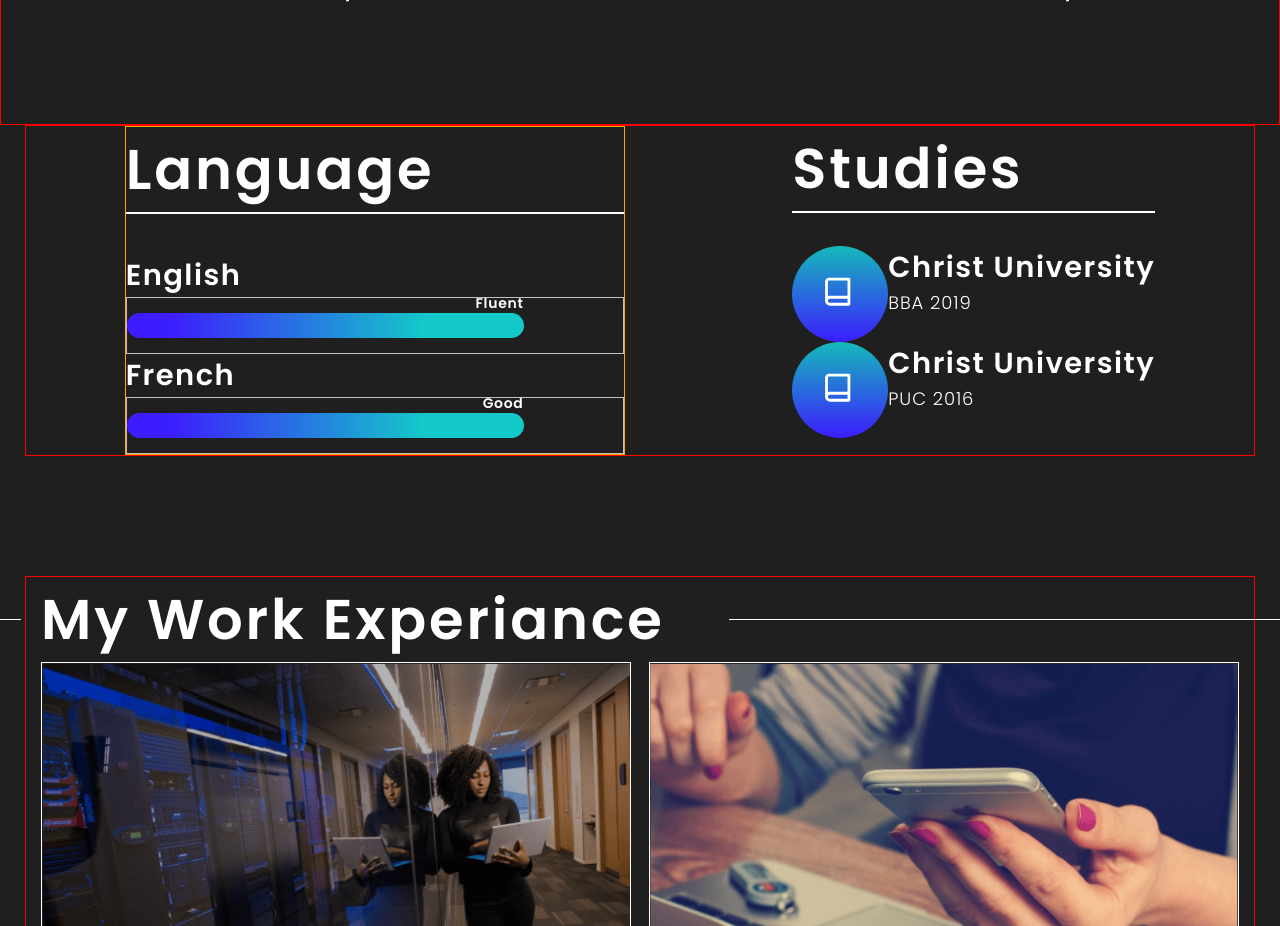
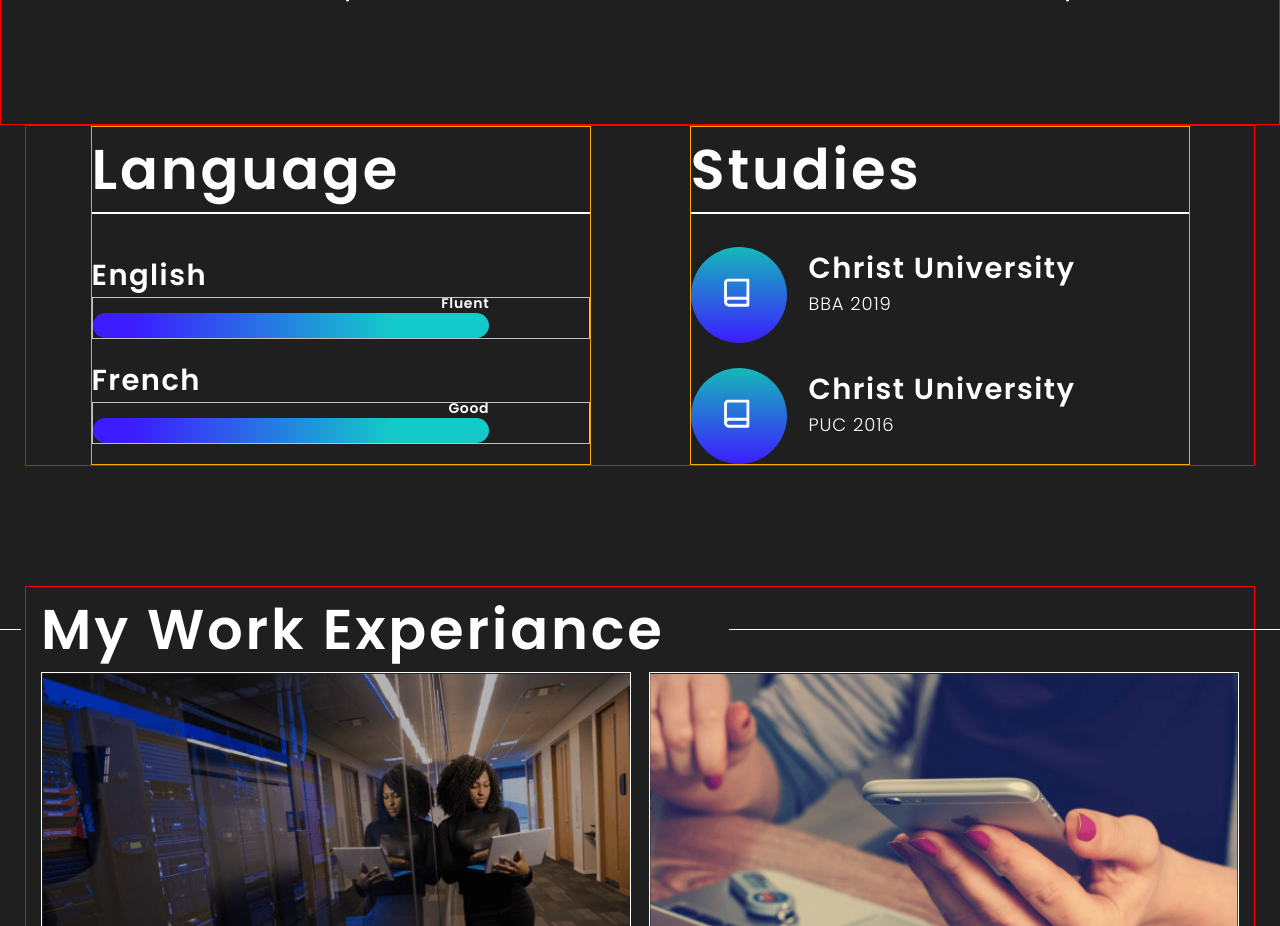
Before and after one commit to AndryGavrus/portfolio-project-my-version, a React app: page / in a window 1280 px wide. Shown: the part 2100-3026 px from the top of the page. Built offline with nearby package versions, Linux system fonts and the light colour scheme.

Commit message:
Fixed StudiesBlock

```diff
--- a/src/layout/sections/skills/Skills.tsx
+++ b/src/layout/sections/skills/Skills.tsx
@@ -164,8 +164,14 @@
             left: 0;
         }
     }
+
+
 `
 const StudiesBlock = styled.div`
+    max-width: 500px;
+    width: 100%;
+    border: 1px solid orange;
+
     ${SectionTitle} {
         margin-bottom: 35px;
 
--- a/src/layout/sections/skills/blocks/LangSkill.tsx
+++ b/src/layout/sections/skills/blocks/LangSkill.tsx
@@ -37,7 +37,7 @@
 `
 
 const Wrapper = styled.div`
-    padding: 15px 0;
+    padding-top: 15px;
     display: inline-block;
     text-align: end;
     border: 1px solid silver;
--- a/src/layout/sections/skills/blocks/Universities.tsx
+++ b/src/layout/sections/skills/blocks/Universities.tsx
@@ -28,6 +28,10 @@
 const StyledUniversity = styled.div`
     display: flex;
     align-items: center;
+
+    &+&{
+        margin-top: 25px;
+    }
 `
 
 const IconWrapper = styled.div`
@@ -38,6 +42,8 @@
     display: flex;
     justify-content: center;
     align-items: center;
+    margin-right: 22px;
+
 `
 
 const UnName = styled.h3`
```
